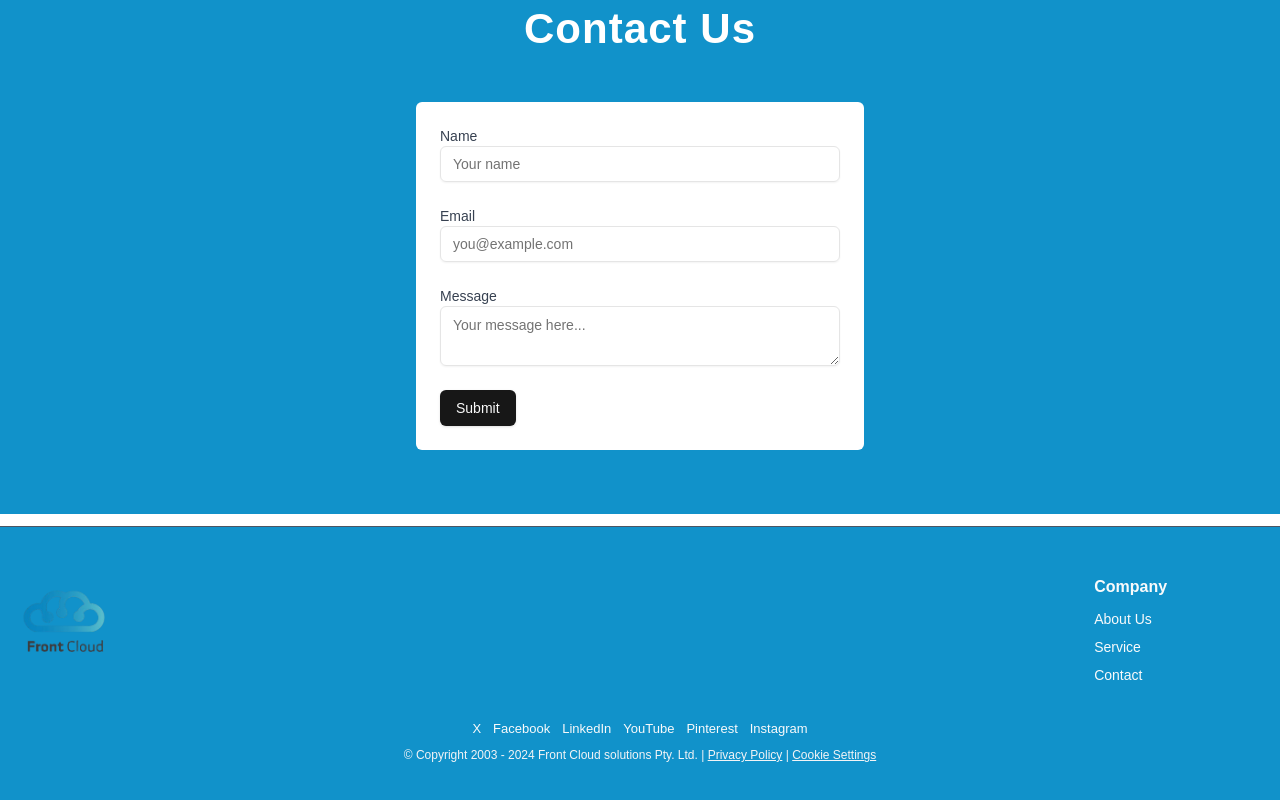
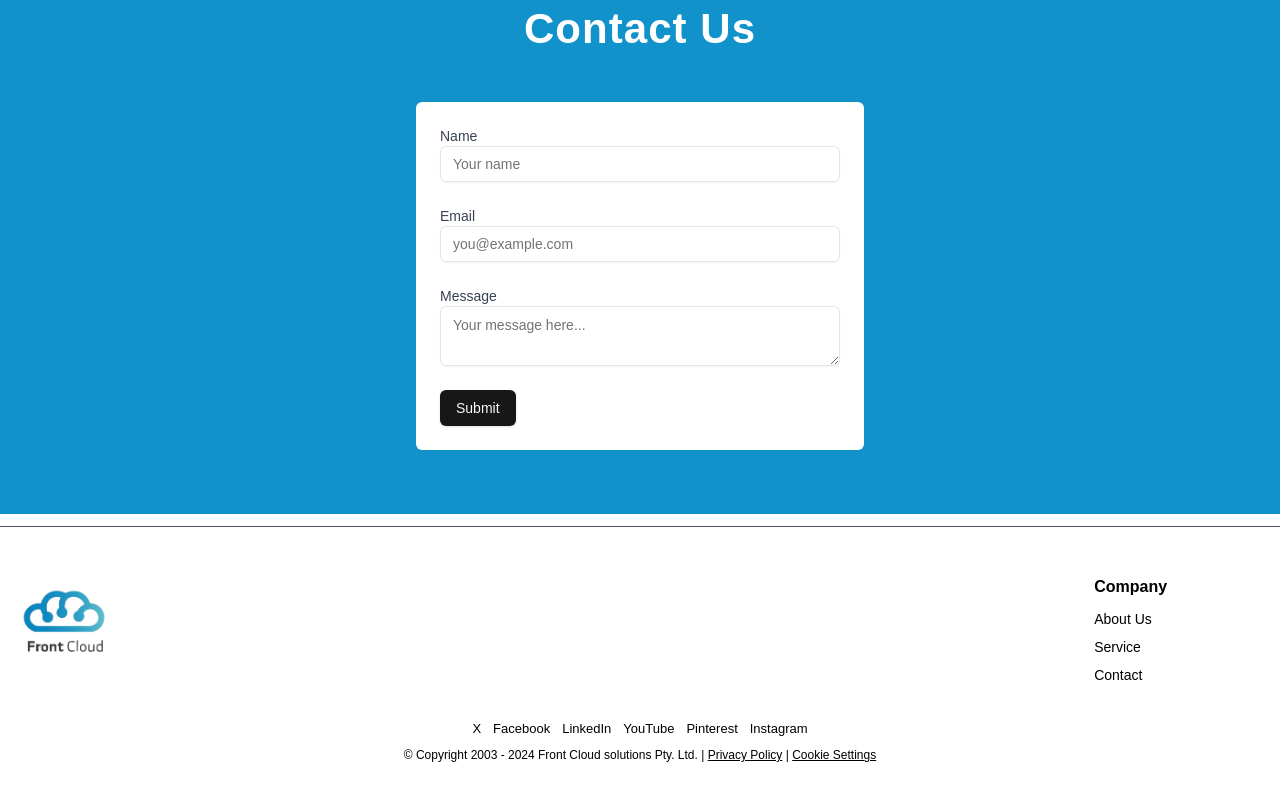
Before and after one commit to creator-cell/landing-page, a Next.js app: page / in a window 1280 px wide. Shown: the part 2006-2806 px from the top of the page. Built offline with nearby package versions, Linux system fonts and the light colour scheme.

Commit message:
feat: chaneg bg ans text color of footer

```diff
--- a/src/components/Footer.tsx
+++ b/src/components/Footer.tsx
@@ -8,7 +8,7 @@ import footerData from "@/enum/footer.json"
 const Footer = () => {
 
     return (
-        <footer className='bg-[#1192ca] text-gray-50  py-12 border-t-[1px] border-gray-600 '>
+        <footer className='bg-white text-black  py-12 border-t-[1px] border-gray-600 '>
             <div className=' container space-y-8 '>
                 <div className='flex justify-between items-start  '>
                     <div className=''>
@@ -43,7 +43,7 @@ const Footer = () => {
                         <Link href={"/#"} className='' >Instagram</Link>
                     </div>
 
-                    <div className="text-gray-100 font-[300] text-[12px] w-full text-center">
+                    <div className="text-black font-[300] text-[12px] w-full text-center">
                         © Copyright 2003 - 2024 Front Cloud solutions Pty. Ltd. |{' '}
                         <Link href="/privacy-policy" className="underline underline-offset-1">
                             Privacy Policy
```
